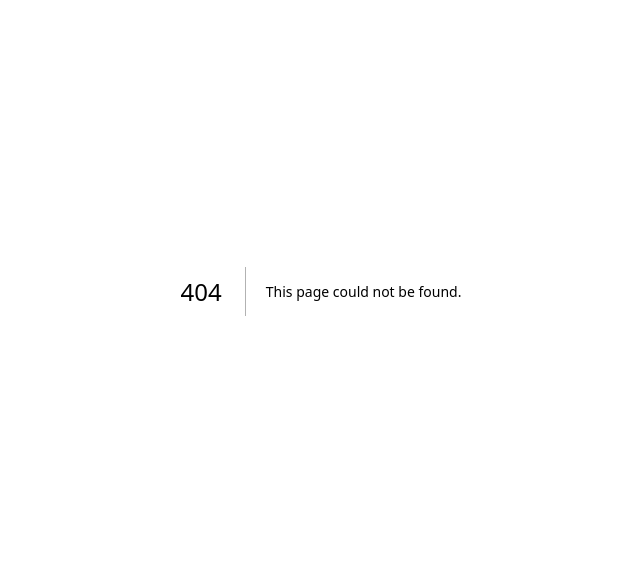
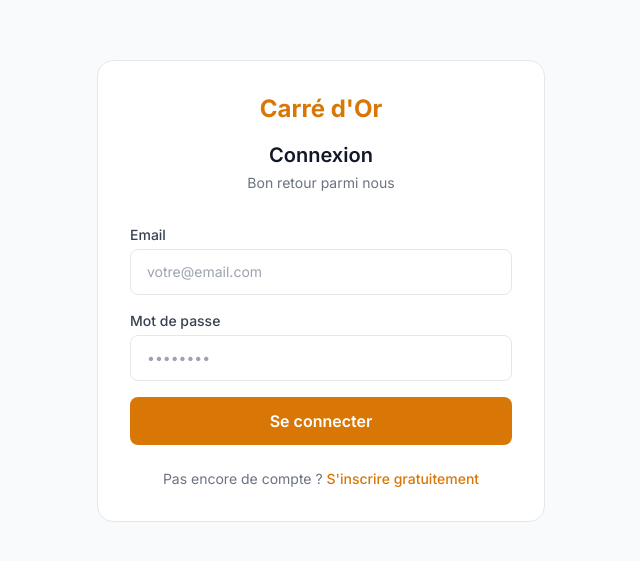
Before and after one commit to carrerdor/carrerdor, a Next.js app: page /auth/login/candidat in a window 1280 px wide. Before the commit this address had no page. Shown: the part 109-670 px from the top of the page, without its empty margins (319-959 px from the left). Built offline with nearby package versions, Linux system fonts and the light colour scheme.

Commit message:
Update and rename app/auth/login/page.tsx to app/auth/login/candidat/page.tsx

```diff
--- a/app/auth/login/page.tsx
+++ b/app/auth/login/candidat/page.tsx
@@ -24,7 +24,7 @@ export default function LoginPage() {
       setError("Email ou mot de passe incorrect.");
       setLoading(false);
     } else {
-      router.push("/");
+      router.push("/candidat");
       router.refresh();
     }
   }
```
